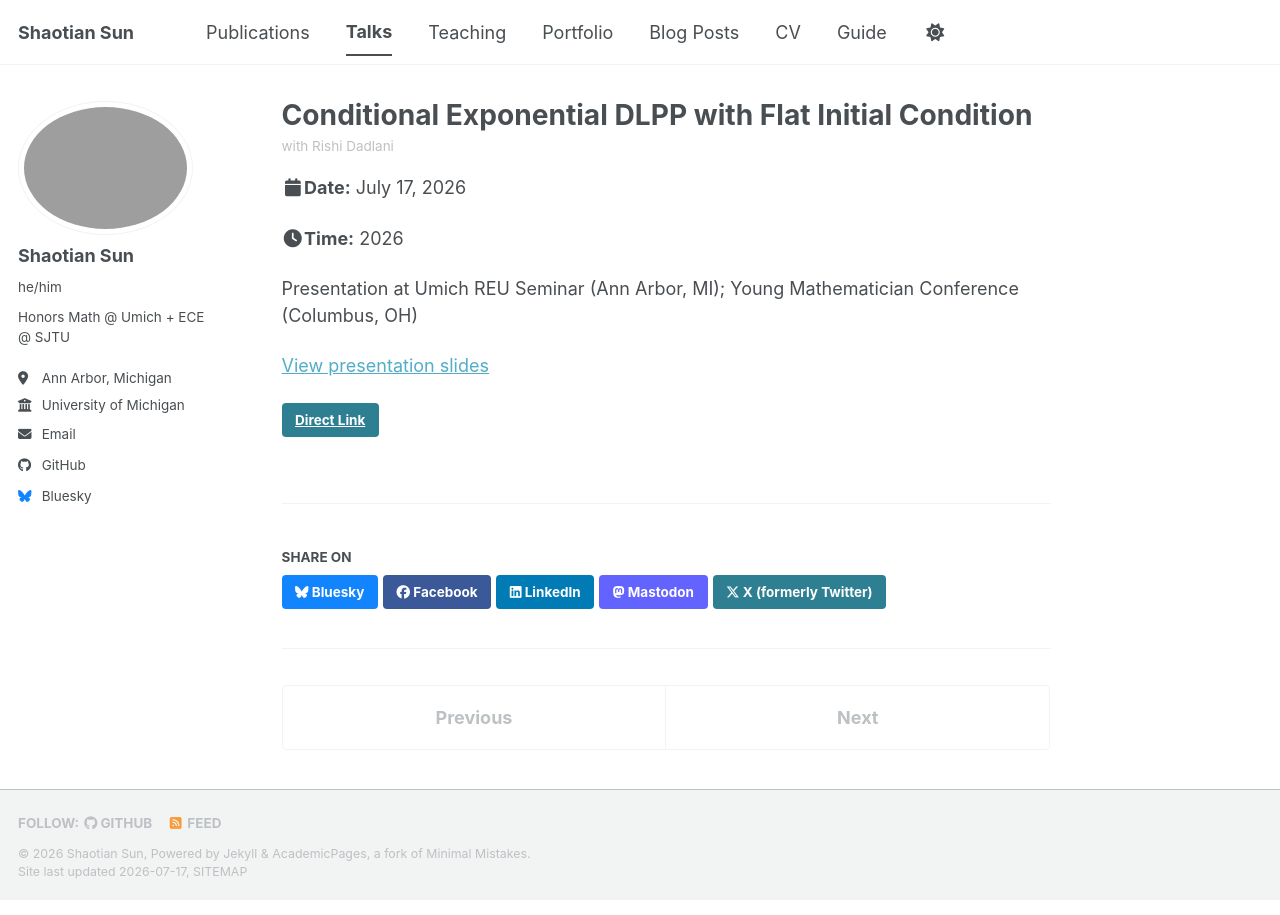
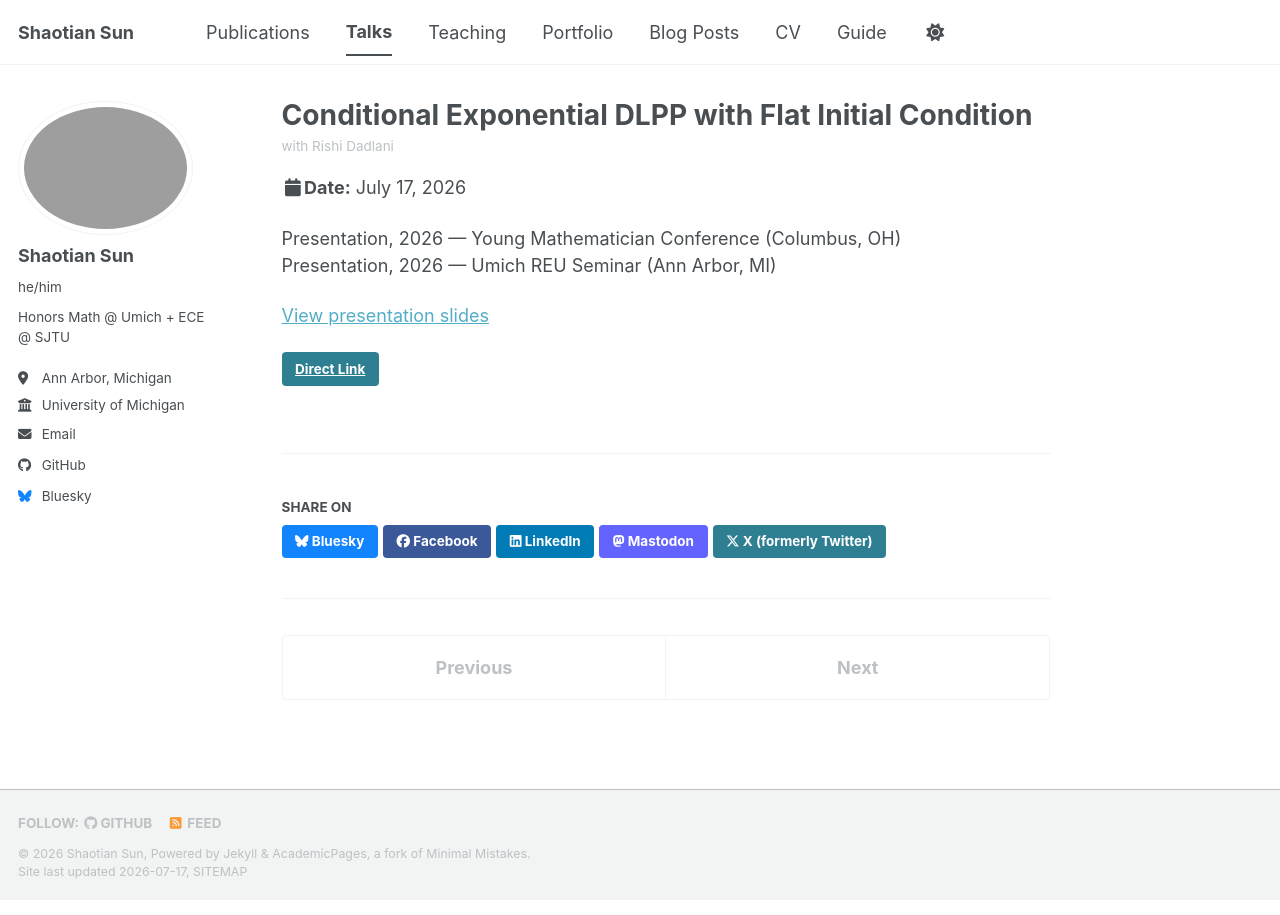
Before and after one commit to Shaotian-Sun/shaotian-sun.github.io, a Jekyll site: the page built from _talks/2026-07-reu-seminar-dlpp.md, in a window 1280 px wide. Built offline with Jekyll 4.4.1, drawn with Linux system fonts in a browser that asks for light colours; a style sheet for code colours, icons or effects is not loaded.

Commit message:
talks: better organize same talk at different venues

```diff
--- a/_layouts/talk.html
+++ b/_layouts/talk.html
@@ -36,8 +36,18 @@ layout: default
         {% elsif page.date %}
           <p class="page__date"><strong><i class="fa fa-fw fa-calendar" aria-hidden="true"></i>Date:</strong> <time datetime="{{ page.date | date_to_xmlschema }}">{{ page.date | date: "%B %d, %Y" }}</time></p>
         {% endif %}
-        {% if page.time %}<p class="page__date"><strong><i class="fa fa-fw fa-clock" aria-hidden="true"></i>Time:</strong> {{ page.time }}</p>{% endif %}
-        {% if page.venue %}<p>{{ page.talk_type }} at {{ page.venue }}{% if page.location %}, {{ page.location }}{% endif %}</p>{% endif %}
+        {% if page.time and page.venue_years == nil %}<p class="page__date"><strong><i class="fa fa-fw fa-clock" aria-hidden="true"></i>Time:</strong> {{ page.time }}</p>{% endif %}
+        {% if page.venue %}
+          <p>
+            {% if page.venue_years %}
+              {% assign venues = page.venue | split: "; " %}
+              {% assign venue_years = page.venue_years | split: "; " %}
+              {% for venue in venues %}{% unless forloop.first %}<br>{% endunless %}{{ page.talk_type }}, {{ venue_years[forloop.index0] }} — {{ venue }}{% if page.location %}, {{ page.location }}{% endif %}{% endfor %}
+            {% else %}
+              {{ page.talk_type }} at {{ page.venue }}{% if page.location %}, {{ page.location }}{% endif %}
+            {% endif %}
+          </p>
+        {% endif %}
 
         </header>
       {% endunless %}
--- a/_talks/2026-07-reu-seminar-dlpp.md
+++ b/_talks/2026-07-reu-seminar-dlpp.md
@@ -5,7 +5,8 @@ type: "Presentation"
 talk_type: "Presentation"
 with: "Rishi Dadlani"
 time: "2026"
-venue: "Umich REU Seminar (Ann Arbor, MI); Young Mathematician Conference (Columbus, OH)"
+venue: "Young Mathematician Conference (Columbus, OH); Umich REU Seminar (Ann Arbor, MI)"
+venue_years: "2026; 2026"
 permalink: /talks/conditional-exponential-dlpp-reu-seminar/
 link: /files/talks/conditional-exponential-dlpp-with-flat-initial-condition.pdf
 ---
```
Also changed, not shown: _includes/archive-single-talk-cv.html (+12 -2 lines), _includes/archive-single-talk.html (+12 -2 lines), _talks/2026-04-ur-symposium-tito.md (+3 -2 lines).
